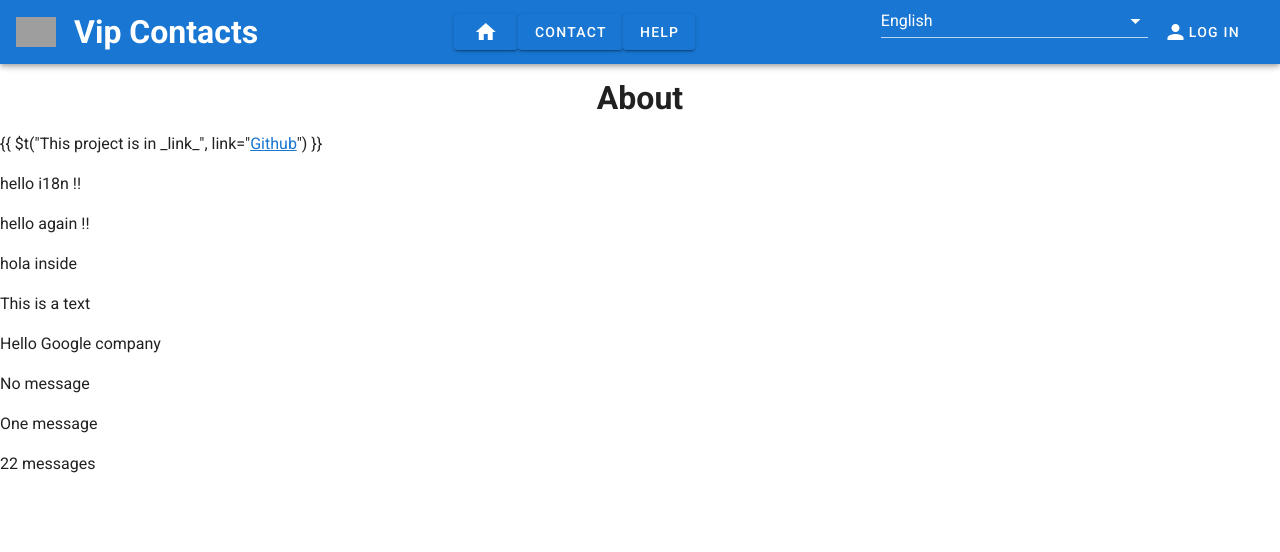
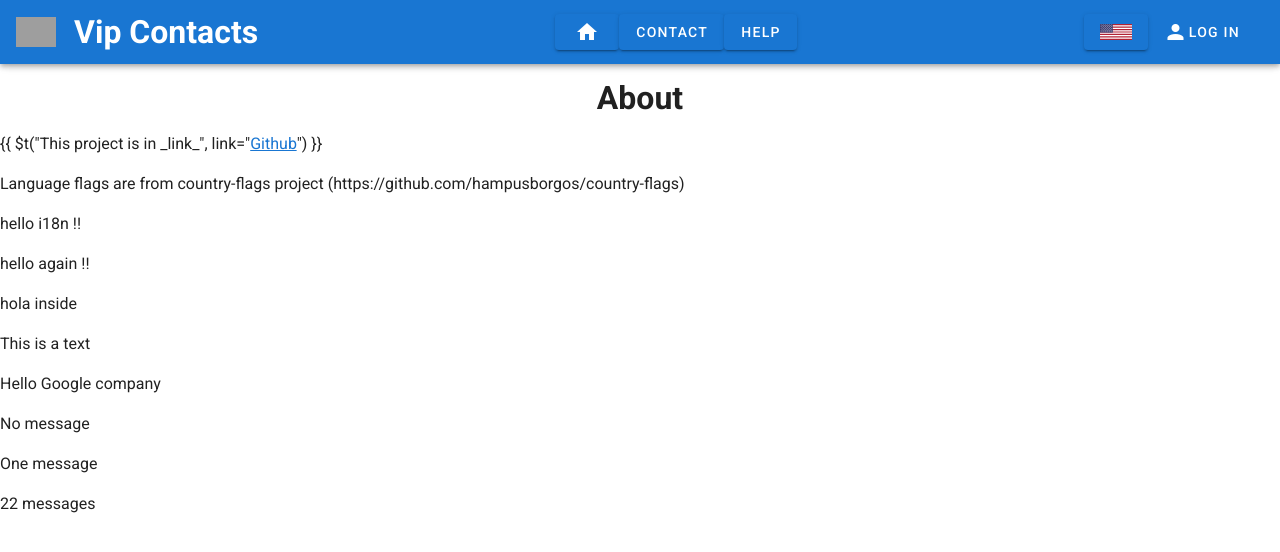
Before and after one commit to turulomio/vipcontacts, a Vue app: page /about in a window 1280 px wide. Shown: the top 552 px of the page. Built offline with nearby package versions, Linux system fonts and the light colour scheme; grey boxes are pictures that could not be loaded.

Commit message:
SwitchLanguages is nice now

```diff
--- a/src/App.vue
+++ b/src/App.vue
@@ -1,24 +1,16 @@
 <template>
     <v-app>
-    <v-app-bar app color="primary" dark fixed >
-            <v-img
-            alt="Vuetify Logo"
-            class="shrink mr-2"
-            contain
-            src="https://cdn.vuetifyjs.com/images/logos/vuetify-logo-dark.png"
-            transition="scale-transition"
-            width="40"
-            />
+        <v-app-bar app color="primary" dark fixed  fill-height >
+            <v-img alt="Vuetify Logo" class="shrink mr-2" contain src="https://cdn.vuetifyjs.com/images/logos/vuetify-logo-dark.png" transition="scale-transition" width="40" />
             <h1>Vip Contacts</h1>
-      <v-spacer></v-spacer>
+            <v-spacer />
             <Menu />
-
-      <v-spacer></v-spacer>
+            <v-spacer />
             <SwitchLanguages />
             <btnSignIn v-show="!this.$store.state.logged"></btnSignIn>
             <btnLogOut v-show="this.$store.state.logged"></btnLogOut>
+
         </v-app-bar>
-
         <v-main>
             <router-view></router-view>
         </v-main>
@@ -54,4 +46,8 @@ h1 {
     text-align:center;
     padding: 10px;
 }
+
+SwitchLanguages{
+    vertical-align:center;
+}
 </style>
--- a/src/components/Menu.vue
+++ b/src/components/Menu.vue
@@ -29,7 +29,7 @@
         </template>
             <v-list>
                 <v-list-item key="0" router to="/about/"><v-list-item-title>{{ $t('About') }}</v-list-item-title></v-list-item>
-                <v-list-item key="0" href="https://github.com/turulomio/vipcontacts/" target="_blank"><v-list-item-title>{{ $t('Github') }}</v-list-item-title></v-list-item>
+                <v-list-item key="1" href="https://github.com/turulomio/vipcontacts/" target="_blank"><v-list-item-title>{{ $t('Github') }}</v-list-item-title></v-list-item>
             </v-list>
         </v-menu>
 
--- a/src/components/SwitchLanguages.vue
+++ b/src/components/SwitchLanguages.vue
@@ -1,18 +1,23 @@
 <template>
-    <div>
-        <v-select
-            :items="locales"
-            v-model="current"
-            v-on:change="switchLocale(`${current}`)"
-            item-value="current"
-        ></v-select>
-    </div>
+    <v-menu offset-y>
+        <template v-slot:activator="{ on, attrs }">
+            <v-btn color="primary" v-bind="attrs" v-on="on" :close-on-content-click="false" >
+                <img :src="current.icon" />
+            </v-btn>
+        </template>
+        <v-list>
+            <v-list-item v-for="(item,index) in locales" :key="index" @click="switchLocale(item)">
+                <v-list-item-icon><img :src="item.icon" width="36px" height="36px"/></v-list-item-icon>
+                <v-list-item-title>{{ item.text }}</v-list-item-title>
+            </v-list-item>
+        </v-list>
+    </v-menu>
 </template>
 
 <script>
     var languages=[
-                    { text: "Español", value: "es" },
-                    { text: "English", value: "en" },
+                    { text: "Español", value: "es", icon: require("../assets/es.svg")}, //Got from https://github.com/hampusborgos/country-flags
+                    { text: "English", value: "en", icon: require("../assets/us.svg")},
                   ]
 
     export default {
@@ -24,12 +29,12 @@
             }
         },
         methods:{
-            switchLocale(text){
-                let obj=languages.find(x => x.text === text)
-                if (this.$i18n.locale!== obj.value){
-                    this.$i18n.locale=obj.value;
+            switchLocale(item){
+                if (this.$i18n.locale!== item.value){
+                    this.$i18n.locale=item.value;
                 }
-                localStorage.locale=obj.value;
+                localStorage.locale=item.value;
+                this.current=item;
             },
             get_current(){
                 if (!localStorage.locale) {
@@ -42,10 +47,3 @@
         }
     }
 </script>
-
-<style scoped>
-li {
-    text-decoration:underline;
-    cursor: pointer;
-}
-</style>
--- a/src/components/about.vue
+++ b/src/components/about.vue
@@ -2,6 +2,8 @@
     <div>
         <h1>{{ $t("About") }}</h1>
         <p class="text-justify">{{ $t("This project is in _link_", link="<a href="https://github.com/turulomio/vipcontacts">Github</a>") }}</p>
+
+        <p class="text-justify">{{ $t("Language flags are from country-flags project (https://github.com/hampusborgos/country-flags)")}}
         <p>{{ $t('message') }}</p>
         <p>{{ $t('hola') }}</p>
         <p>{{ $t('hola inside') }}</p>
```
Also changed, not shown: src/assets/es.svg (added), src/assets/us.svg (added). Lines whose indentation alone changed are shown as unchanged.
